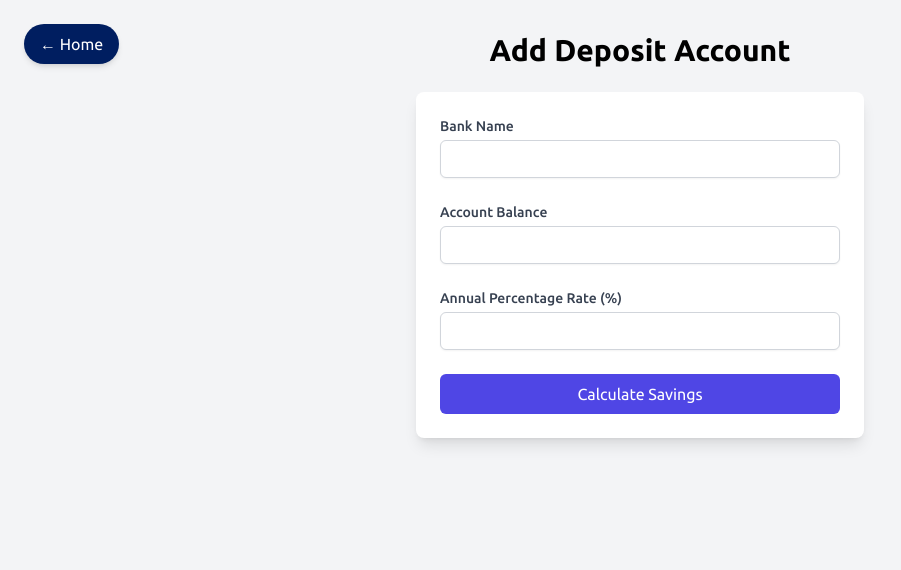
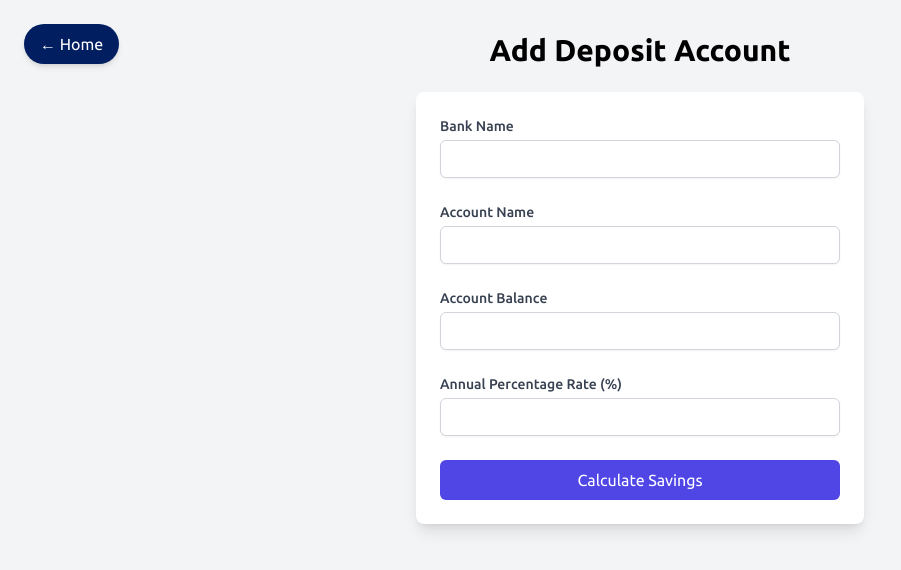
Before and after one commit to everettbu/savings-calc, a React (Vite) app in the folder savings-calculator/: page /add-deposit in a window 1280 px wide. Shown: the top 570 px of the page, without its empty margins (0-901 px from the left). Built offline with nearby package versions, Linux system fonts and the light colour scheme.

Commit message:
added account name to deposit form and added to deposit card

```diff
--- a/savings-calculator/src/components/DepositCard.jsx
+++ b/savings-calculator/src/components/DepositCard.jsx
@@ -6,7 +6,7 @@ const DepositCard = ({ deposit, index, onEdit }) => {
       className="bg-white p-6 shadow rounded-lg border-l-4 border-slate-400 mb-4 cursor-pointer hover:shadow-md transition-shadow duration-300 group"
       onClick={() => onEdit(index)}
     >
-      <h3 className="text-xl font-semibold">{deposit.bank} Deposit Account</h3>
+      <h3 className="text-xl font-semibold">{deposit.bank} {deposit.accountName}</h3>
       <p>Balance: {deposit.balance.toLocaleString(undefined, {currency:'USD', style:'currency', currencyDisplay:'narrowSymbol'})}</p>
       <p>APR: {deposit.annualYield}%</p>
       <div className="relative">
--- a/savings-calculator/src/components/DepositForm.jsx
+++ b/savings-calculator/src/components/DepositForm.jsx
@@ -5,6 +5,7 @@ import * as Yup from 'yup';
 const DepositForm = ({ initialValues, onSubmit, inputClass, labelClass, errorClass, formClass }) => {
   const validationSchema = Yup.object({
     bank: Yup.string().required('Required'),
+    accountName: Yup.string().required('Required'),
     balance: Yup.number().required('Required').min(0, 'Must be positive'),
     annualYield: Yup.number().required('Required').min(0, 'Must be positive').max(100, 'Must be less than 100%'),
   });
@@ -29,6 +30,11 @@ const DepositForm = ({ initialValues, onSubmit, inputClass, labelClass, errorCla
             <ErrorMessage name="bank" component="div" className={errorClass} />
           </div>
           <div className="mb-4">
+            <label htmlFor="accountName" className={labelClass}>Account Name</label>
+            <Field type="text" name="accountName" id="accountName" className={inputClass} />
+            <ErrorMessage name="accountName" component="div" className={errorClass} />
+          </div>
+          <div className="mb-4">
             <label htmlFor="balance" className={labelClass}>Account Balance</label>
             <Field type="number" name="balance" id="balance" className={`${inputClass} no-spinner`} onWheel={numberInputOnWheelPreventChange}/>
             <ErrorMessage name="balance" component="div" className={errorClass} />
```
